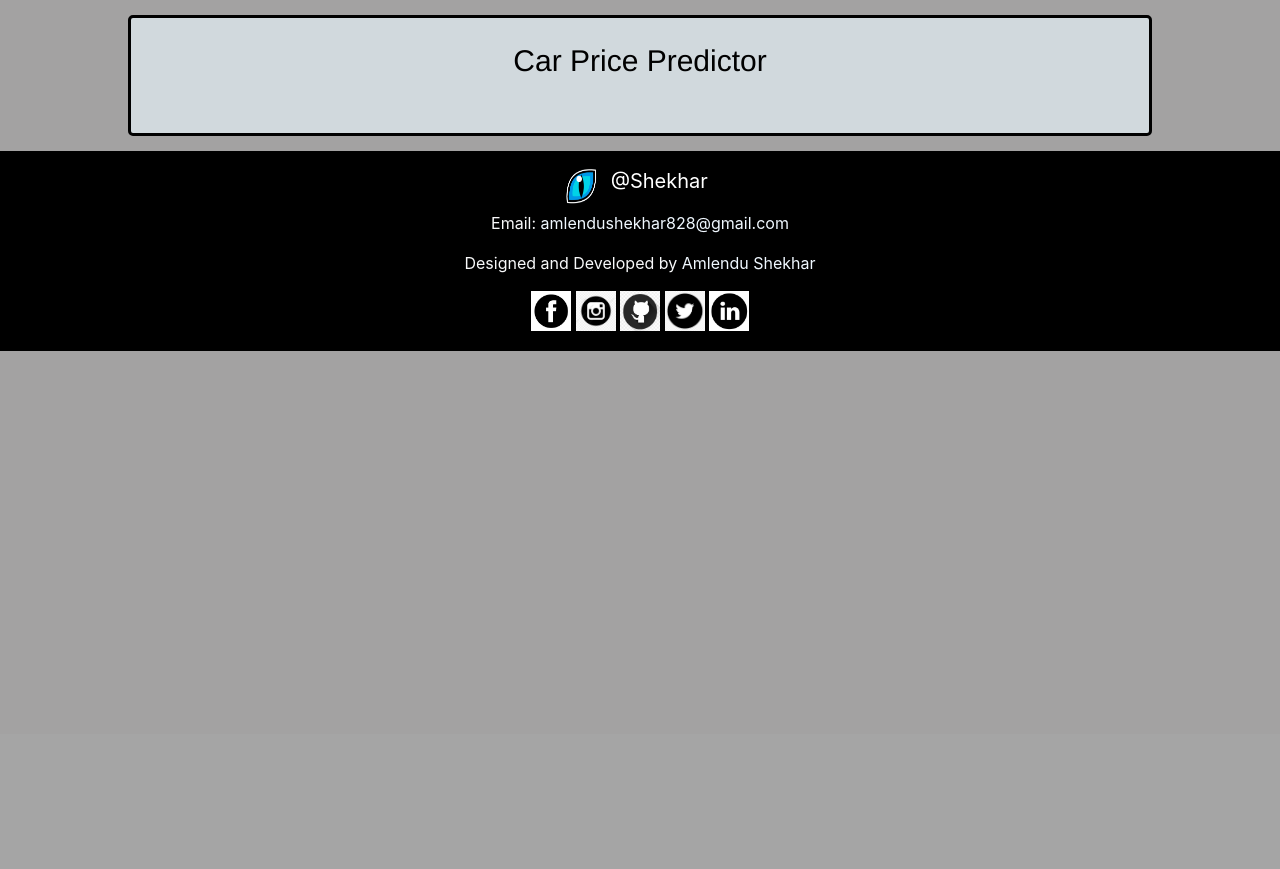
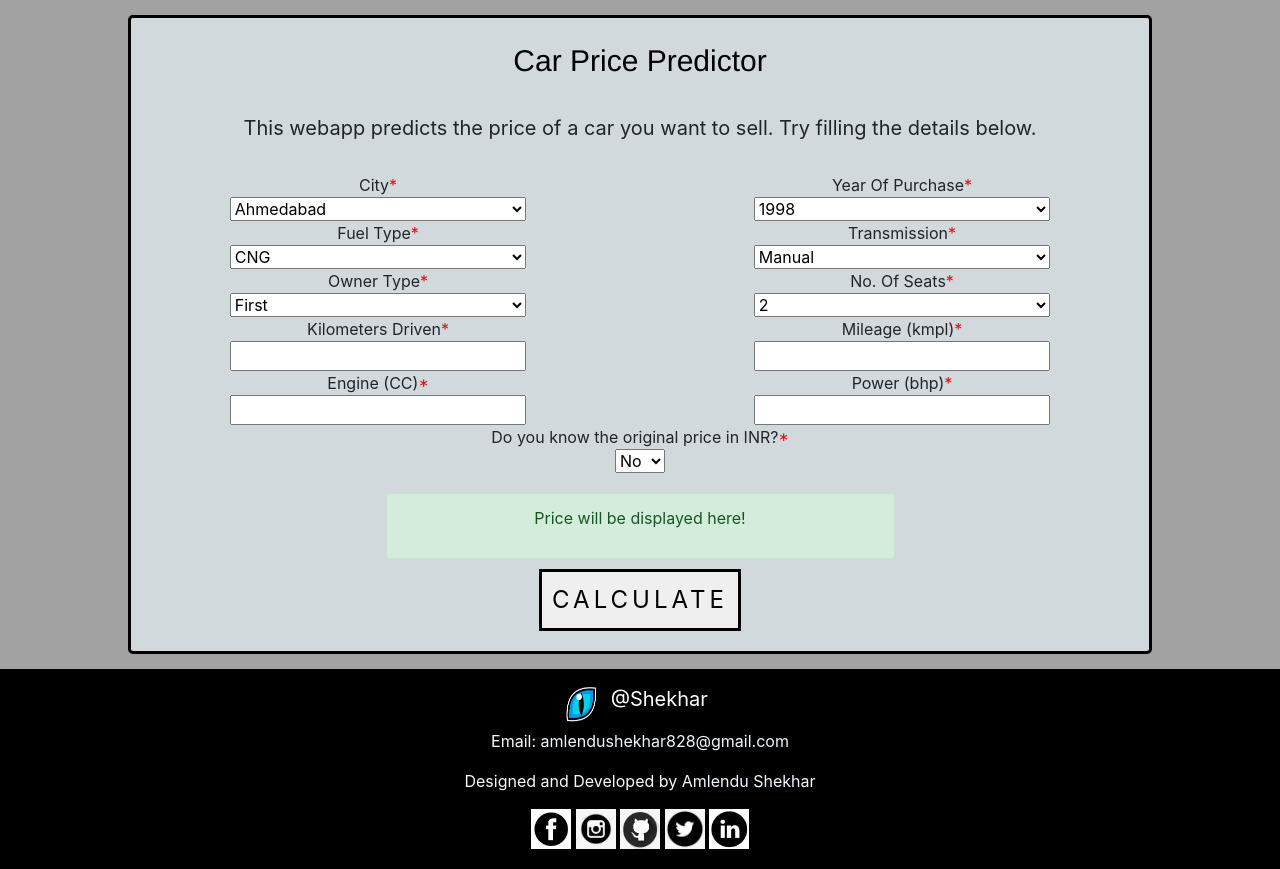
Before and after one commit to Vasu021/Car-Price-Prediction, a Flask app: page / in a window 1280 px wide. Shown: the part 66-935 px from the top of the page. Before the commit the page ends 417 px from the top, so only its background shows below. Run offline with Flask 3, Linux system fonts and the light colour scheme; parts of the project's set-up code (start-up, migrations or seed data) failed here and were passed over; some libraries are stand-ins or nearby versions.

Commit message:
[+] website completed

```diff
--- a/website/CarPricePrediction/Templates/index.html
+++ b/website/CarPricePrediction/Templates/index.html
@@ -10,8 +10,9 @@
     <link rel="stylesheet" href="https://stackpath.bootstrapcdn.com/bootstrap/4.5.0/css/bootstrap.min.css"
         integrity="sha384-9aIt2nRpC12Uk9gS9baDl411NQApFmC26EwAOH8WgZl5MYYxFfc+NcPb1dKGj7Sk" crossorigin="anonymous">
     <link rel="stylesheet" href="static/css/style.css">
+    <link rel="stylesheet" href="static/css/toastr.min.css">
 
-    <title>Number Base Converter</title>
+    <title>Car Price Predictor</title>
 </head>
 
 <body>
@@ -62,6 +63,114 @@
     <div class="full">
 
         <div class="pro-title"><a href="">Car Price Predictor</a></div>
+        <div class="pro-title pro-sub-title">This webapp predicts the price of a car you want to sell. Try filling the details below.</div>
+
+        <div class="row">
+            <div class="col center-contents">
+                City<span class="mandatory-field">*</span>
+                <select class="input-group" id="city">
+                    {% for location in locations %}
+                        <option value="{{ location }}">{{ location }}</option>
+                    {% endfor %}
+                </select>
+            </div>
+            <div class="col center-contents">
+                Year Of Purchase<span class="mandatory-field">*</span>
+                <select class="input-group" id="yearOfPurchase">
+                    {% for year in years %}
+                        <option value="{{ year }}">{{ year }}</option>
+                    {% endfor %}
+                </select>
+            </div>
+        </div>
+        <div class="row">
+            <div class="col center-contents">
+                Fuel Type<span class="mandatory-field">*</span>
+                <select class="input-group" id="fuelType">
+                    {% for fuel in fuel_type %}
+                        <option value="{{ fuel }}">{{ fuel }}</option>
+                    {% endfor %}
+                </select>
+            </div>
+            <div class="col center-contents">
+                Transmission<span class="mandatory-field">*</span>
+                <select class="input-group" id="transmission">
+                    {% for tm in transmission %}
+                        <option value="{{ tm }}">{{ tm }}</option>
+                    {% endfor %}
+                </select>
+            </div>
+        </div>
+        <div class="row">
+            <div class="col center-contents">
+                Owner Type<span class="mandatory-field">*</span>
+                <select class="input-group" id="ownerType">
+                    {% for ot in owner_type %}
+                        <option value="{{ ot }}">{{ ot }}</option>
+                    {% endfor %}
+                </select>
+            </div>
+            <div class="col center-contents">
+                No. Of Seats<span class="mandatory-field">*</span>
+                <select class="input-group" id="seats">
+                    {% for seat in seats %}
+                        <option value="{{ seat }}">{{ seat }}</option>
+                    {% endfor %}
+                </select>
+            </div>
+        </div>
+
+        <div class="row">
+            <div class="col center-contents">
+                Kilometers Driven<span class="mandatory-field">*</span>
+                <input class="input-group" type="number" id="kilometersDriven" name="kilometersDriven" min="0" max="9999999">
+            </div>
+            <div class="col center-contents">
+                Mileage (kmpl)<span class="mandatory-field">*</span>
+                <input class="input-group" type="number" id="mileage" name="mileage" min="0" max="999">
+            </div>
+        </div>
+
+        <div class="row">
+            <div class="col center-contents">
+                Engine (CC)<span class="mandatory-field">*</span>
+                <input class="input-group" type="number" id="engine" name="engine" min="0" max="99999">
+            </div>
+            <div class="col center-contents">
+                Power (bhp)<span class="mandatory-field">*</span>
+                <input class="input-group" type="number" id="power" name="power" min="0" max="99999">
+            </div>
+        </div>
+
+        <div class="row">
+            <div class="col center-contents">
+                Do you know the original price in INR?<span class="mandatory-field">*</span>
+                <select class="input-group" id="originalPriceDetail" style="width: auto;" onchange="originalPriceDetailChange()">
+                    <option value="0">No</option>
+                    <option value="1">Yes</option>
+                </select>
+            </div>
+        </div>
+        <div class="row" id="hiddenOriginalPrice" style="display: none;">
+            <div class="col center-contents">
+                Original Price in INR<span class="mandatory-field">*</span>
+                <input class="input-group" type="number" id="originalPrice" style="width: auto;" name="originalPrice" min="0" max="999999999">
+            </div>
+        </div>
+
+
+
+        <div class="row">
+            <div class="col center-contents">
+                <div class="alert alert-success" role="alert">
+                    <p id="calculatedPrice">Price will be displayed here!</p>
+                </div>
+
+                <div class="pro-convert">
+                    <button class="buttonAns" onclick="calculate()">CALCULATE</button>
+                </div>
+            </div>
+        </div>
 
     </div>
 
@@ -106,15 +215,15 @@
     </footer>
     <!-- Optional JavaScript -->
     <!-- jQuery first, then Popper.js, then Bootstrap JS -->
-    <script src="https://code.jquery.com/jquery-3.5.1.slim.min.js"
-        integrity="sha384-DfXdz2htPH0lsSSs5nCTpuj/zy4C+OGpamoFVy38MVBnE+IbbVYUew+OrCXaRkfj"
-        crossorigin="anonymous"></script>
+    <script src="https://ajax.googleapis.com/ajax/libs/jquery/3.7.1/jquery.min.js"></script>
     <script src="https://cdn.jsdelivr.net/npm/popper.js@1.16.0/dist/umd/popper.min.js"
         integrity="sha384-Q6E9RHvbIyZFJoft+2mJbHaEWldlvI9IOYy5n3zV9zzTtmI3UksdQRVvoxMfooAo"
         crossorigin="anonymous"></script>
     <script src="https://stackpath.bootstrapcdn.com/bootstrap/4.5.0/js/bootstrap.min.js"
         integrity="sha384-OgVRvuATP1z7JjHLkuOU7Xw704+h835Lr+6QL9UvYjZE3Ipu6Tp75j7Bh/kR0JKI"
         crossorigin="anonymous"></script>
+    <script src="static/js/calculate.js"></script>
+    <script src="static/js/toastr.min.js"></script>
 </body>
 
 </html>
--- a/website/CarPricePrediction/application.py
+++ b/website/CarPricePrediction/application.py
@@ -1,12 +1,42 @@
 # save this as app.py
-from flask import Flask, render_template
+from flask import Flask, json, render_template, request
+import pandas as pd
+import pickle
 
 app = Flask(__name__)
+cars = pd.read_csv('CleanTrainingData.csv')
+model = pickle.load(open("LinearRegressionModel.pkl", 'rb'))
 
 
 @app.route("/")
 def index():
-    return render_template('index.html')
+    locations = sorted(cars['Location'].unique())
+    years = sorted(cars['Year'].unique())
+    fuel_type = cars['Fuel_Type'].unique()
+    transmission = cars['Transmission'].unique()
+    owner_type = cars['Owner_Type'].unique()
+    seats = sorted(cars['Seats'].unique().astype(int))
+
+    return render_template('index.html', locations=locations, years=years, fuel_type=fuel_type, transmission=transmission, owner_type=owner_type, seats=seats)
+
+
+@app.route('/predict', methods=['POST'])
+def predict():
+    data = request.data.decode('utf-8')  # Decode the byte string to a regular string
+    data_dict = json.loads(data)  # Convert the JSON string to a Python dictionary
+    print(data_dict)
+    yearOfPurchase = int(data_dict['yearOfPurchase'])
+    seats = float("{:.1f}".format(float(data_dict['seats'])))
+    kilometersDriven = int(data_dict['kilometersDriven'])
+    mileage = float("{:.2f}".format(float(data_dict['mileage'])))
+    engine = float("{:.1f}".format(float(data_dict['engine'])))
+    power = float("{:.1f}".format(float(data_dict['power'])))
+    originalPriceDetail = False if data_dict['originalPriceDetail'] == "0" else True
+    originalPrice = 0 if originalPriceDetail == False else float("{:.2f}".format(float(data_dict['originalPrice'])/10**5))
+    input_data = pd.DataFrame([[data_dict['city'], yearOfPurchase, kilometersDriven, data_dict['fuelType'], data_dict['transmission'], data_dict['ownerType'], mileage, engine, power, seats, originalPrice, originalPriceDetail]],
+                              columns=['Location', 'Year', 'Kilometers_Driven', 'Fuel_Type', 'Transmission', 'Owner_Type', 'Mileage', 'Engine', 'Power', 'Seats', 'New_Price', 'hasNewPrice'])
+    prediction = model.predict(input_data)
+    return str(int(prediction[0] * 10**5))
 
 
 if __name__=="__main__":
--- a/website/CarPricePrediction/static/css/style.css
+++ b/website/CarPricePrediction/static/css/style.css
@@ -11,7 +11,14 @@ body{
 .dropdown-menu a{
     color: black;
 }
-
+.mandatory-field{
+    color: rgb(236, 9, 9);
+}
+.center-contents{
+    align-items: center;
+    align-content: center;
+    text-align: center;
+}
 
 .pro-title{
     width: 90%;
@@ -25,37 +32,21 @@ body{
     color: black;
     font-family: 'Franklin Gothic Medium', 'Arial Narrow', Arial, sans-serif;
 }
+.pro-sub-title{
+    font-size: 20px;
+}
+
 .input-group{
-    width: 90%;
+    width: 60%;
     margin: auto;
 }
 .input-group-append button{
     color: black;
     font-weight: bold;
 }
-.out1{
-    width: 90%;
-    margin: auto;
-    padding-right: 10px;
 
-}
-.btn-group{
-
-}
-
-.out1 a{
-    text-align: center;
-}
-
-.out11{
-    margin-top: 15px;
-}
-
-.btn{
-    width: 100%;
-}
 .alert{
-    width: 90%;
+    width: 50%;
     margin: auto;
     margin-top: 20px;
 
@@ -127,3 +118,23 @@ body{
 .col a{
     color: aliceblue;
 }
+
+
+
+
+
+
+
+
+
+
+/* Hide the spinner arrows */
+input[type=number]::-webkit-inner-spin-button,
+input[type=number]::-webkit-outer-spin-button {
+    -webkit-appearance: none;
+    margin: 0;
+}
+/* Firefox */
+input[type=number] {
+    -moz-appearance: textfield;
+}
--- /dev/null
+++ b/website/CarPricePrediction/static/js/calculate.js
@@ -0,0 +1,64 @@
+function calculate(){
+
+    var city = $('#city').val();
+    var yearOfPurchase = $('#yearOfPurchase').val();
+    var fuelType = $('#fuelType').val();
+    var transmission = $('#transmission').val();
+    var ownerType = $('#ownerType').val();
+    var seats = $('#seats').val();
+
+    var kilometersDriven = $('#kilometersDriven').val();
+    var mileage = $('#mileage').val();
+    var engine = $('#engine').val();
+    var power = $('#power').val();
+    var originalPriceDetail = $('#originalPriceDetail').val();
+    var originalPrice = $('#originalPrice').val();
+
+    if(kilometersDriven == "" || mileage == "" || engine == "" || power == "" || (originalPriceDetail == "1" && originalPrice == "")){
+        newAlert("Mandatory fields cannot be empty!!!", "Warning", "warning");
+    }
+    else if(mileage<=0 || mileage>999){
+        newAlert("Mileage should be in range 1-999 kmpl", "Warning", "warning");
+    }
+    else if(engine<=0 || engine>99999){
+        newAlert("Engine capacity should be in range 1-99999 CC", "Warning", "warning");
+    }
+    else if(parseInt(power)<=0 || parseInt(power)>99999){
+        newAlert("Power should be in range 1-99999 bhp", "Warning", "warning");
+    }
+    else if( originalPriceDetail == "1" && (parseInt(originalPrice)<=999 || parseInt(originalPrice)>999999999)){
+        newAlert("Original Price should be in range of INR 1000-999999999", "Warning", "warning");
+    }
+    else{
+        var object = {
+            'city' : city,
+            'yearOfPurchase' : yearOfPurchase,
+            'fuelType' : fuelType,
+            'transmission' : transmission,
+            'ownerType' : ownerType,
+            'seats' : seats,
+            'kilometersDriven' : kilometersDriven,
+            'mileage' : mileage,
+            'engine' : engine,
+            'power' : power,
+            'originalPriceDetail' : originalPriceDetail,
+            'originalPrice' : originalPrice
+        };
+
+        var xhr = new XMLHttpRequest();
+        xhr.open('POST', '/predict', true);
+        $('#calculatedPrice').html("Predicting Price...");
+        xhr.onreadystatechange = function(){
+            if(xhr.readyState == XMLHttpRequest.DONE){
+                $('#calculatedPrice').html("Prediction : INR " + xhr.responseText);
+            }
+        }
+        xhr.onload = function(){};
+        xhr.send(JSON.stringify(object));
+    }
+}
+
+function originalPriceDetailChange(){
+    if(parseInt($('#originalPriceDetail').val()) == 0) $('#hiddenOriginalPrice').hide();
+    else $('#hiddenOriginalPrice').show();
+}
```
Also changed, not shown: website/CarPricePrediction/CleanTrainingData.csv (added), website/CarPricePrediction/static/css/toastr.min.css (added), website/CarPricePrediction/static/js/toastr.min.js (added), 3 other files.
